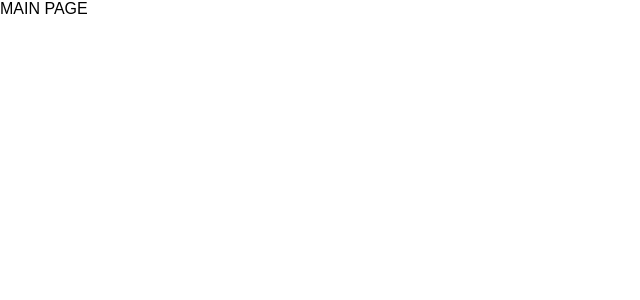
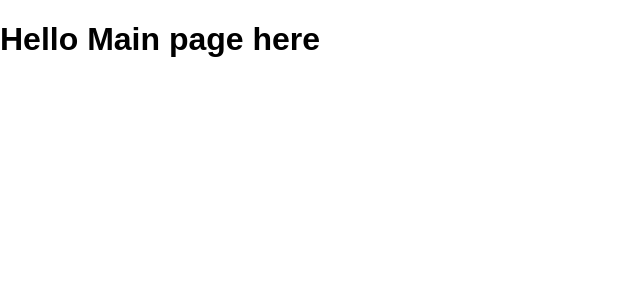
Before and after one commit to vrukshal/JobSuccess, a React (Create React App) app in the folder client/: page /mainpage in a window 1280 px wide. Shown: the top 300 px of the page, without its empty margins (0-640 px from the left). Built offline with nearby package versions, Linux system fonts and the light colour scheme; a web font is replaced by a local one.

Commit message:
redirect to main page once logged in

```diff
--- a/client/src/components/Home.js
+++ b/client/src/components/Home.js
@@ -4,7 +4,7 @@ import { useNavigate } from 'react-router-dom';
 import { doc, getDoc } from "firebase/firestore";
 import { db } from '../config/firebase';
 import { listenForAuthChange } from '../actions/authActions';
-
+import MainPage from './MainPage';
 import Navbar from './Navbar';
 
 function Home() {
@@ -50,7 +50,7 @@ function Home() {
 
   return (
     <div className='home'>
-      {user ? <Navbar /> : <div></div>}
+      {user ? <Navbar /> : <div> <MainPage/> </div>}
     </div>
   );
 }
--- a/client/src/components/MainPage.js
+++ b/client/src/components/MainPage.js
@@ -3,7 +3,7 @@ import React from 'react'
 function MainPage() {
   return (
     <div>
-      MAIN PAGE
+     <h1> Hello Main page here</h1>
     </div>
   )
 }
```
